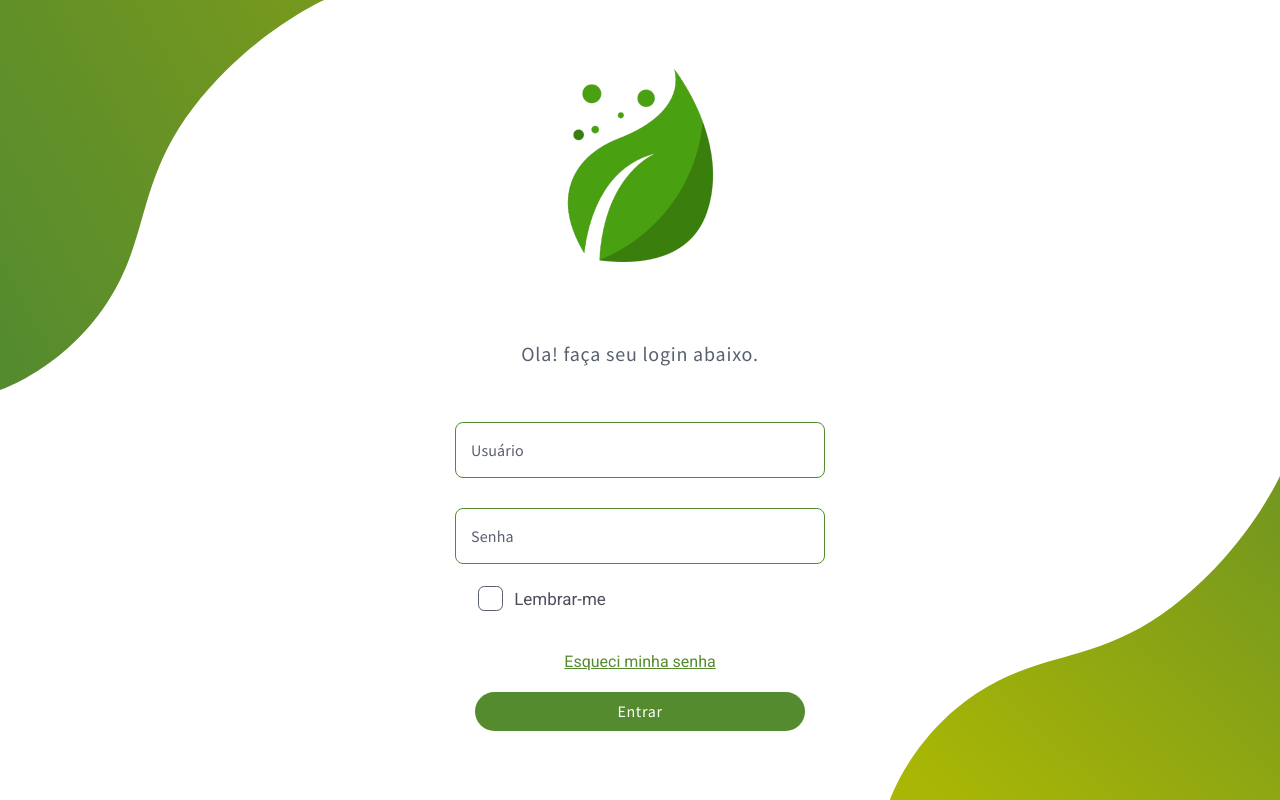
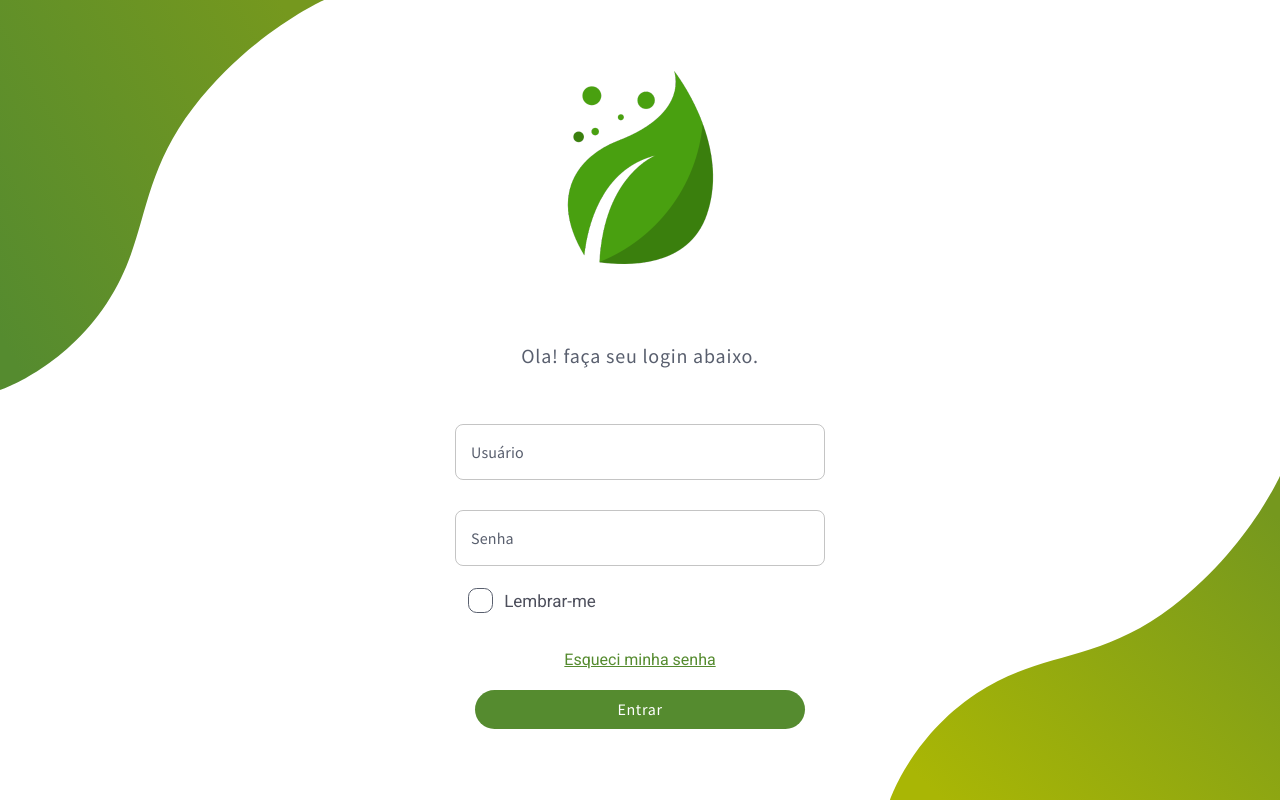
Before and after one commit to davimateus1/loomi_challenge, a React (Create React App) app: page / in a window 1280 px wide. Built offline with nearby package versions, Linux system fonts and the light colour scheme.

Commit message:
adjustments and first requisition

```diff
--- a/package.json
+++ b/package.json
@@ -10,6 +10,7 @@
     "@testing-library/jest-dom": "^5.16.2",
     "@testing-library/react": "^12.1.3",
     "@testing-library/user-event": "^13.5.0",
+    "axios": "^0.26.0",
     "react": "^17.0.2",
     "react-dom": "^17.0.2",
     "react-scripts": "5.0.0",
--- a/src/assets/styles/InputStyle.js
+++ b/src/assets/styles/InputStyle.js
@@ -33,7 +33,7 @@ const Styles = (theme) => ({
   },
 
   notchedOutline: {
-    borderColor: "#558B2F",
+    borderColor: "##C7CCD8",
   },
 });
 
--- a/src/assets/styles/LoginStyle.js
+++ b/src/assets/styles/LoginStyle.js
@@ -36,7 +36,7 @@ export const LoginSection = styled.div`
   }
 `;
 
-export const InputsContainer = styled.form`
+export const Form = styled.form`
   display: flex;
   flex-direction: column;
   justify-content: center;
@@ -48,13 +48,13 @@ export const Check = styled.div`
   flex-direction: row;
   justify-content: start;
   align-items: center;
-  margin-right: 200px;
+  margin-right: 220px;
   opacity: 1;
 
   input[type="checkbox"] {
     width: 25px;
     height: 25px;
-    border-radius: 25%;
+    border-radius: 35%;
     border: 1px solid #595f6e;
     appearance: none;
     outline: none;
@@ -76,7 +76,7 @@ export const Check = styled.div`
 `;
 
 export const Recover = styled.div`
-  margin-top: 10px;
+  margin-top: 6px;
   letter-spacing: 0px;
   color: #558b2f;
   font-weight: normal;
--- /dev/null
+++ b/src/assets/utils/BaseURL.js
@@ -0,0 +1 @@
+export const BaseURL = 'https://621584abc9c6ebd3ce2a353c.mockapi.io/api';
--- a/src/pages/Login.js
+++ b/src/pages/Login.js
@@ -1,7 +1,7 @@
 import {
   Container,
   LoginSection,
-  InputsContainer,
+  Form,
   Check,
   Recover,
   Button,
@@ -10,19 +10,49 @@ import Leaf from "../assets/img/Leaf.png";
 
 import OutlinedInput from "../components/InputComponent/index.js";
 import { useState } from "react";
+import axios from "axios";
+import { BaseURL } from "../assets/utils/BaseURL";
 
 const Login = () => {
   const [user, setUser] = useState("");
   const [pass, setPass] = useState("");
+
+  const onSubmit = (e) => {
+    e.preventDefault();
+
+    axios({
+      method: "post",
+      url: `${BaseURL}/ps/login`,
+      data: {
+        email: user,
+        password: pass,
+      },
+    })
+      .then((response) => {
+        console.log(response);
+      })
+      .catch((error) => {
+        console.log(error);
+      });
+  };
 
   return (
     <Container>
       <LoginSection>
         <img src={Leaf} alt="Logo" />
         <h1>Ola! faça seu login abaixo.</h1>
-        <InputsContainer>
-          <OutlinedInput value={user} setValue={setUser} label="Usuário" />
-          <OutlinedInput value={pass} setValue={setPass} label="Senha" type="password"/>
+        <Form onSubmit={onSubmit}>
+          <OutlinedInput
+            value={user}
+            setValue={setUser}
+            label="Usuário"
+          />
+          <OutlinedInput
+            value={pass}
+            setValue={setPass}
+            label="Senha"
+            type="password"
+          />
           <Check>
             <input type="checkbox" />
             <p>Lembrar-me</p>
@@ -31,7 +61,7 @@ const Login = () => {
             <p>Esqueci minha senha</p>
           </Recover>
           <Button type="submit">Entrar</Button>
-        </InputsContainer>
+        </Form>
       </LoginSection>
     </Container>
   );
```
Also changed, not shown: 1 other file (tests, documents, lock files or other folders).
